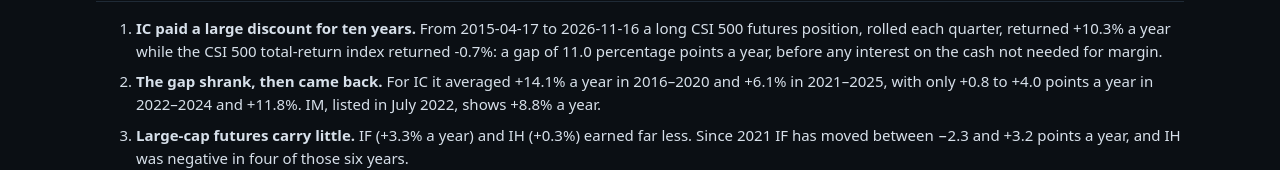
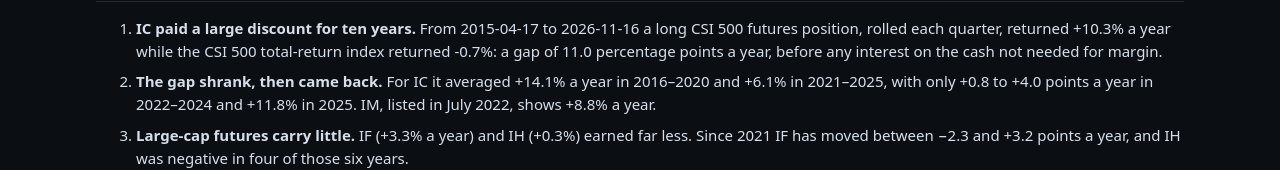
Before and after one commit to zhaoguibin1/quantcore-labs, a plain HTML site: page research/china-index-futures-basis/index.html in a window 1280 px wide. Shown: the part 238-408 px from the top of the page. Drawn offline with Linux system fonts and the light colour scheme.

Commit message:
Fix wording in basis research note

```diff
--- a/research/china-index-futures-basis/index.html
+++ b/research/china-index-futures-basis/index.html
@@ -202,7 +202,7 @@ ol.find li,ul.read li{margin:7px 0}
 <h2 id="find-h">Key findings</h2>
 <ol class="find">
 <li><strong>IC paid a large discount for ten years.</strong> From 2015-04-17 to 2026-11-16 a long CSI 500 futures position, rolled each quarter, returned +10.3% a year while the CSI 500 total-return index returned -0.7%: a gap of 11.0 percentage points a year, before any interest on the cash not needed for margin.</li>
-<li><strong>The gap shrank, then came back.</strong> For IC it averaged +14.1% a year in 2016–2020 and +6.1% in 2021–2025, with only +0.8 to +4.0 points a year in 2022–2024 and +11.8%. IM, listed in July 2022, shows +8.8% a year.</li>
+<li><strong>The gap shrank, then came back.</strong> For IC it averaged +14.1% a year in 2016–2020 and +6.1% in 2021–2025, with only +0.8 to +4.0 points a year in 2022–2024 and +11.8% in 2025. IM, listed in July 2022, shows +8.8% a year.</li>
 <li><strong>Large-cap futures carry little.</strong> IF (+3.3% a year) and IH (+0.3%) earned far less. Since 2021 IF has moved between −2.3 and +3.2 points a year, and IH was negative in four of those six years.</li>
 <li><strong>It is an equity position.</strong> The rolled long moves with the index. IC fell 52% from June to September 2015, and fell more than a third again from 2017 to 2018 and from 2022 to early 2024. The discount does not protect against that.</li>
 <li><strong>Hedgers pay the same gap.</strong> Holding stocks and shorting IC to remove market risk cost roughly the IC gap above, which is why hedged stock-selection strategies in China need a large stock-picking edge before they earn anything.</li>
```
